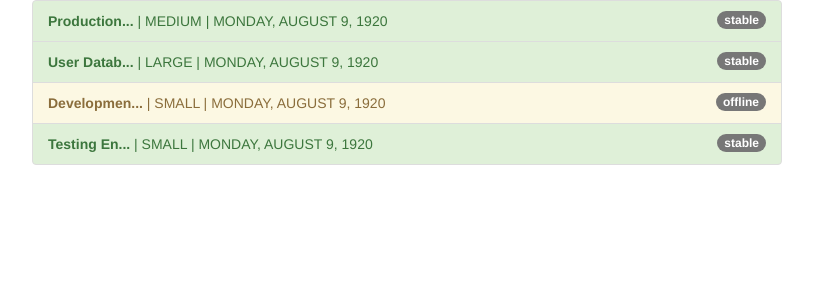
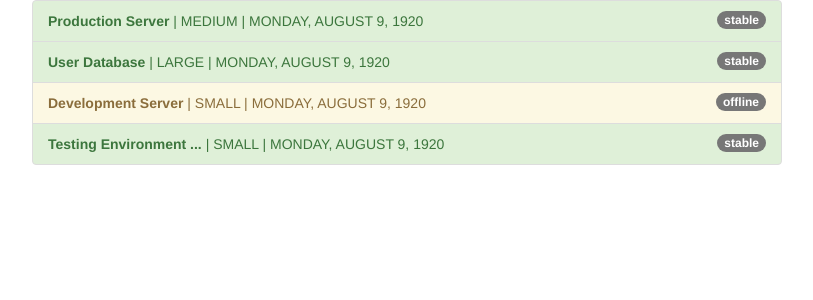
Before and after one commit to aamirsaleem67/Angular-Pipes, an Angular app: page / in a window 1280 px wide. Shown: the top 300 px of the page, without its empty margins (233-1046 px from the left). Built offline with nearby package versions, Linux system fonts and the light colour scheme.

Commit message:
custome pipe is paratramized

```diff
--- a/src/app/app.component.html
+++ b/src/app/app.component.html
@@ -10,7 +10,7 @@
             class="badge">
             {{ server.status }}
           </span>
-          <strong>{{ server.name | shorten }} </strong>
+          <strong>{{ server.name | shorten: 20 }} </strong>
           | {{ server.instanceType | uppercase }}
           | {{ server.started | date:'fullDate' | uppercase  }}
         </li>
--- a/src/app/shorten.pipe.ts
+++ b/src/app/shorten.pipe.ts
@@ -5,8 +5,13 @@
 })
 export class ShortenPipe implements PipeTransform{
 
- transform(value:any){
-    return value.substr(0,10)+'...';
+ transform(value:any, limit:number){
+     if(value.length > limit){
+         return value.substr(0,limit)+'...';
+     }
+     return value;
+
  }
 
+
 }
```
